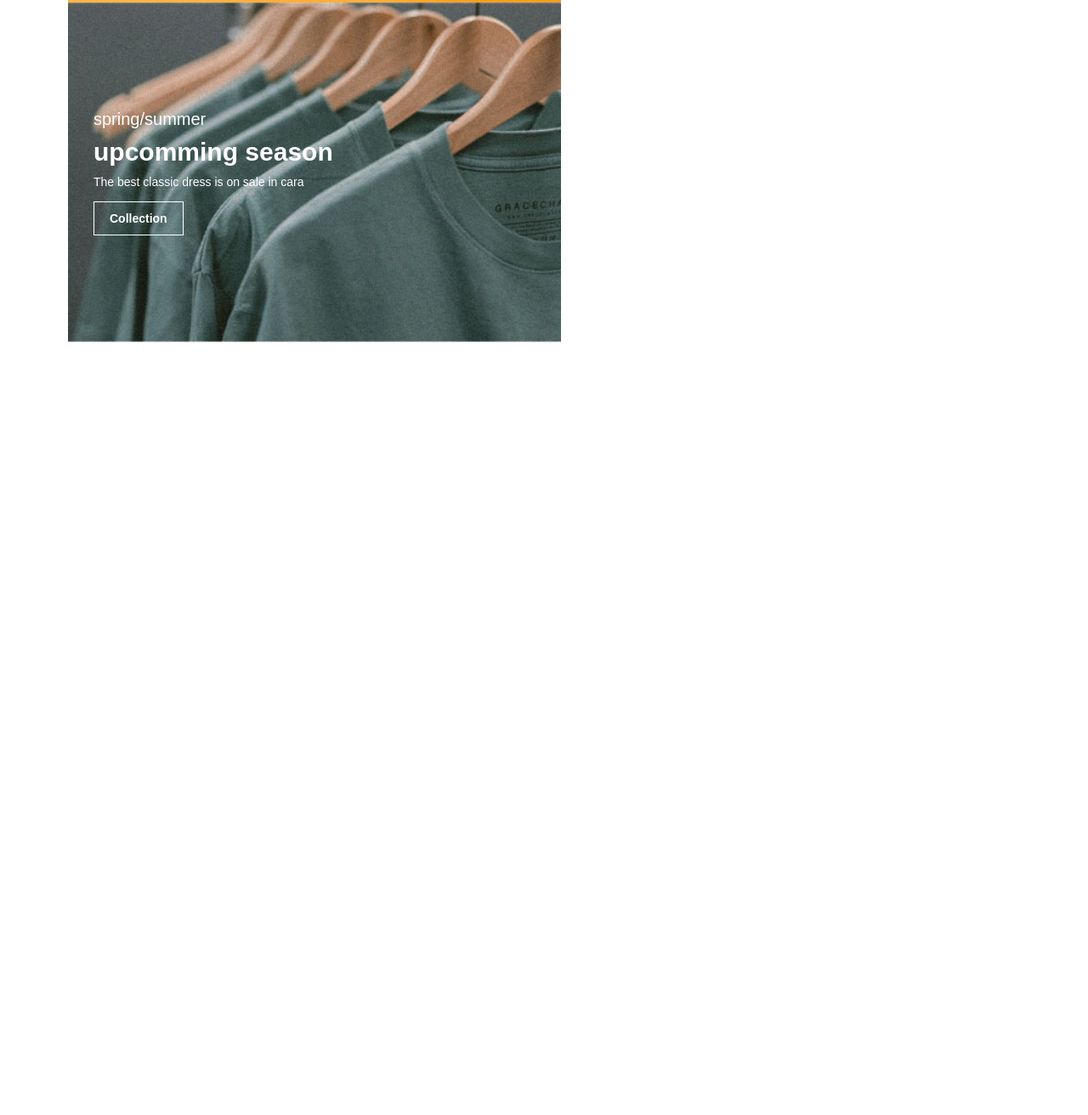
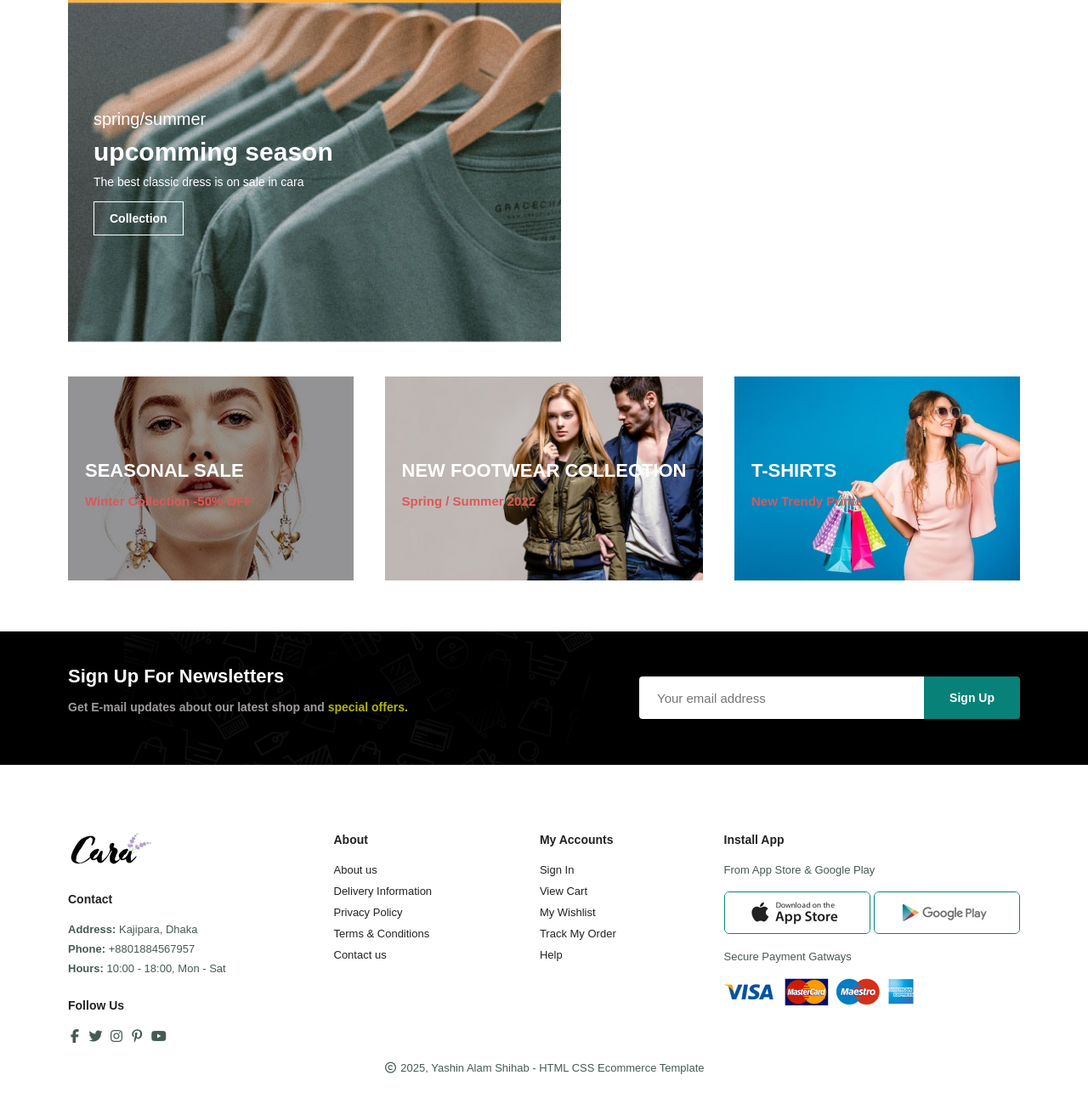
Before and after one commit to yashinn007/E-Commerce-Website, a plain HTML site: page index.html in a window 1280 px wide. Shown: the part 3985-5297 px from the top of the page at 85% size. Before the commit the page ends 4428 px from the top, so only its background shows below. Drawn offline with Linux system fonts and the light colour scheme; a web font is replaced by a local one.

Commit message:
Homepage created 1st time

```diff
--- a/index.html
+++ b/index.html
@@ -380,6 +380,86 @@
          <button class="white">Collection</button>
        </div>
     </section>
+
+    <section id="banner3">
+      <div class="banner-box">
+         <h2>SEASONAL SALE</h2>
+         <h3>Winter Collection -50% OFF</h3>
+       </div>
+       <div class="banner-box banner-box2">
+         <h2>NEW FOOTWEAR COLLECTION</h2>
+         <h3>Spring / Summer 2022</h3>
+       </div>
+       <div class="banner-box banner-box3">
+         <h2>T-SHIRTS</h2>
+         <h3>New Trendy Prints</h3>
+       </div>
+    </section>
+
+    <section id="newsletter" class="section-p1 section-m1">
+      <div class="newstext">
+        <h4>Sign Up For Newsletters</h4>
+        <p>Get E-mail updates about our latest shop and <span> special offers.</span></p>
+      </div>
+      <div class="form">
+        <input type="text" placeholder="Your email address">
+        <button class="normal">Sign Up</button>
+      </div>
+    </section>
+
+    <footer class="section-p1">
+      <div class="col">
+        <img class="logo" src="img/logo.png" alt="">
+        <h4>Contact</h4>
+        <p><strong>Address:</strong> Kajipara, Dhaka</p>
+        <p><strong>Phone:</strong> +8801884567957</p>
+        <p><strong>Hours:</strong> 10:00 - 18:00, Mon - Sat</p>
+        <div class="follow">
+          <h4>Follow Us</h4>
+          <div class="icon">
+            <i class="fab fa-facebook-f"></i>
+            <i class="fab fa-twitter"></i>
+            <i class="fab fa-instagram"></i>
+            <i class="fab fa-pinterest-p"></i>
+            <i class="fab fa-youtube"></i>
+          </div>
+        </div>
+      </div>
+
+      <div class="col">
+        <h4>About</h4>
+        <a href="#">About us</a>
+        <a href="#">Delivery Information</a>
+        <a href="#">Privacy Policy</a>
+        <a href="#">Terms & Conditions</a>
+        <a href="#">Contact us</a>
+      </div>
+
+      <div class="col">
+        <h4>My Accounts</h4>
+        <a href="#">Sign In</a>
+        <a href="#">View Cart</a>
+        <a href="#">My Wishlist</a>
+        <a href="#">Track My Order</a>
+        <a href="#">Help</a>
+      </div>
+
+      <div class="col install">
+         <h4>Install App</h4>
+         <p>From App Store & Google Play</p>
+          <div class="row">
+            <img src="img/pay/app.jpg" alt="">
+            <img src="img/pay/play.jpg" alt="">
+          </div>
+          <p>Secure Payment Gatways</p>
+          <img src="img/pay/pay.png" alt="">
+      </div>
+
+      <div class="copyright">
+        <p><i class="fa-regular fa-copyright"></i> 2025, Yashin Alam Shihab - HTML CSS Ecommerce Template</p>
+      </div>
+    </footer>
+
     <script src="script.js"></script>
 </body>
 </html>
--- a/style.css
+++ b/style.css
@@ -375,3 +375,163 @@ flex-wrap: wrap;
     background-color: #088178;
     border: 1px solid #088178;
 }
+
+/* bottom  banner3 */
+
+#banner3{
+    display: flex;
+    justify-content: space-between;
+    flex-wrap: wrap;
+    padding: 0 80px;
+}
+
+#banner3 .banner-box{
+    display: flex;
+    flex-direction: column;
+    justify-content: center;
+    align-items: flex-start;
+    background-image: url("img/banner/b7.jpg");
+    min-width: 30%;
+    height: 30vh;
+    background-size: cover;
+    background-position: center;
+    padding: 20px;
+    margin-bottom: 20px;
+}
+
+#banner3 .banner-box2{
+    background-image: url("img/banner/b4.jpg");
+}
+
+#banner3 .banner-box3{
+    background-image: url("img/banner/b18.jpg");
+}
+
+#banner3 h2{
+    color: #fff;
+    font-weight: 900;
+    font-size: 22px;
+}
+
+#banner3 h3{
+    color: #dd5757;
+    font-weight: 800;
+    font-size: 15px;
+}
+
+#newsletter{
+    display: flex;
+    justify-content: space-between;
+    flex-wrap: wrap;
+    align-items: center;
+    background-image: url("img/banner/b14.png");
+    background-repeat: no-repeat;
+    background-position: 20% 30%;
+    background-color: black;
+}
+
+#newsletter h4{
+    font-size: 22px;
+    font-weight: 700;
+    color: #fff;
+}
+
+#newsletter p{
+    font-size: 14px;
+    font-weight: 600;
+    color: #a09b9b;
+}
+
+#newsletter p span{
+    color: rgb(180, 180, 13);
+}
+
+#newsletter .form{
+    display: flex;
+    width: 40%;
+    min-width: 312px;
+}
+
+#newsletter input{
+    height: 3.125rem;
+    padding: 0 1.25rem;
+    font-size: 15px;
+    width: 100%;
+    border: 1px solid transparent;
+    border-radius: 4px;
+    outline: none;
+    border-top-right-radius: 0;
+    border-bottom-right-radius: 0;
+}
+
+#newsletter button{
+    background-color: #088178;
+    color: white;
+    white-space: nowrap;
+    border-top-left-radius: 0;
+    border-bottom-left-radius: 0;
+}
+
+footer{
+    display: flex;
+    flex-wrap: wrap;
+    justify-content: space-between;
+}
+
+footer .col{
+    display: flex;
+    flex-direction: column;
+    align-items: flex-start;
+    margin-bottom: 20px;
+}
+
+footer .logo{
+    margin-bottom: 30px;
+}
+
+footer h4{
+    font-size: 14px;
+    padding-bottom: 20px;
+}
+
+footer p{
+    font-size: 13px;
+    margin: 0 0 8px 0;
+}
+
+footer a{
+    font-size: 13px;
+    text-decoration: none;
+    color: #222;
+    margin-bottom: 10px;
+}
+footer .follow{
+    margin-top: 20px;
+}
+
+footer .follow i{
+    color: #465b52;
+    padding-right: 4px;
+    cursor: pointer;
+}
+
+
+footer .install .row img{
+    border: 1px solid #088178;
+    border-radius: 6px;
+
+}
+
+footer .install img{
+    margin: 10px 0 15px 0;
+}
+
+footer .follow i:hover,
+footer a:hover{
+    color: #088178;
+}
+
+footer .copyright{
+    width: 100%;
+    text-align: center;
+}
```
